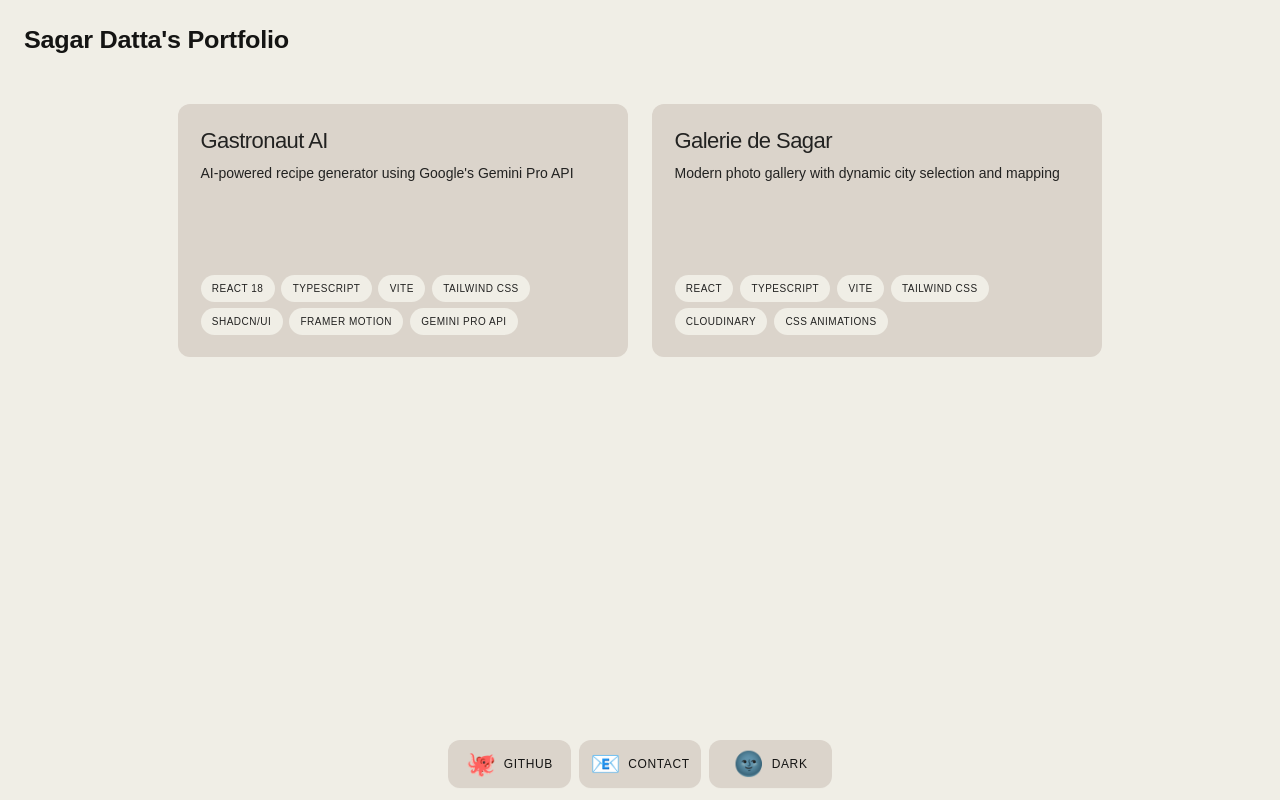
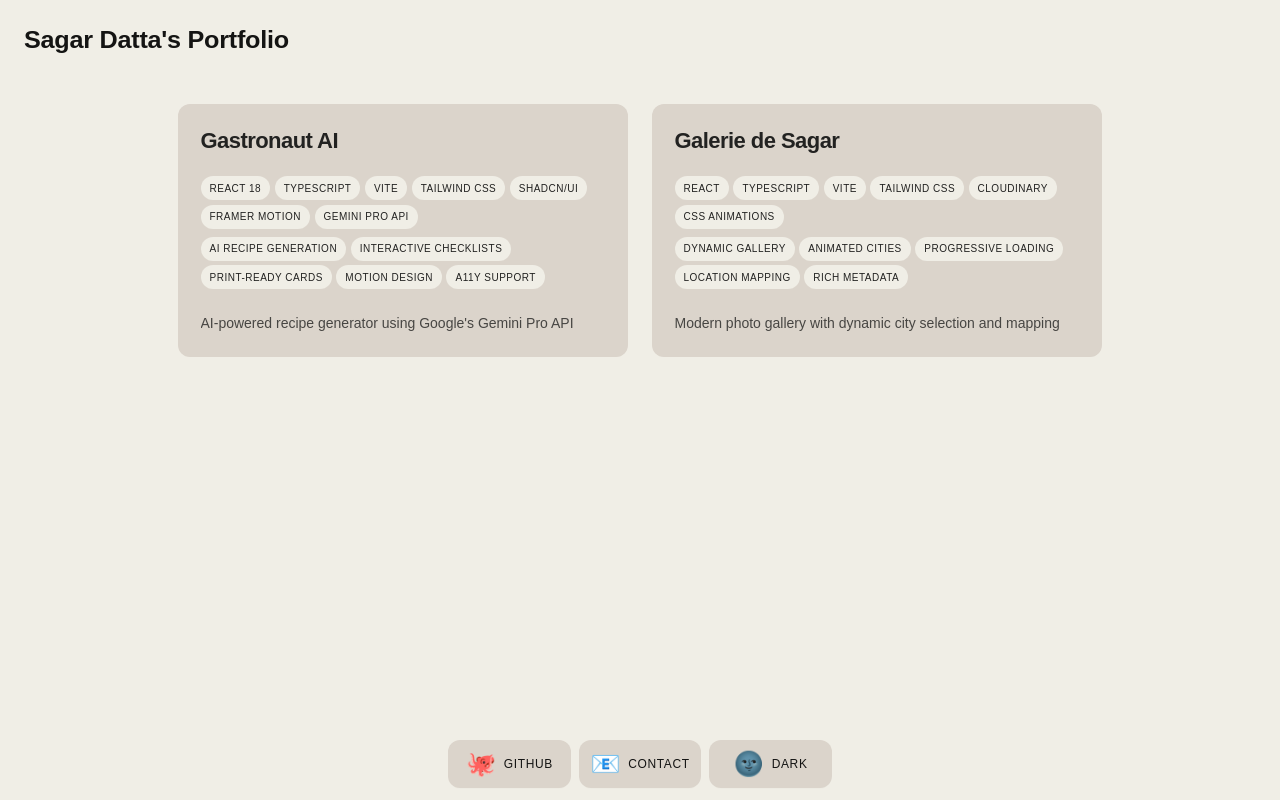
Before and after one commit to sagar-datta/portfolio, a Next.js app: page / in a window 1280 px wide. Built offline with nearby package versions, Linux system fonts and the light colour scheme.

Commit message:
Refactor grid item layout with enhanced typography and responsive tags

```diff
--- a/src/components/molecules/grid-item.tsx
+++ b/src/components/molecules/grid-item.tsx
@@ -50,37 +50,62 @@ export const GridItem = ({
         <div
           className={`
             absolute inset-0 flex flex-col
-            justify-between p-[5%] transition-smooth
+            p-[5%] transition-smooth
             bg-button-light dark:bg-button-dark
             opacity-100 group-hover:opacity-0
             group-active:opacity-0
           `}
         >
-          <div className="space-y-2 select-none">
-            <h3 className="font-medium tracking-tight text-clamp-title text-dark dark:text-light">
+          <div className="flex flex-col h-full select-none">
+            {/* Title */}
+            <h3 className="font-semibold tracking-tight text-clamp-title text-dark dark:text-light leading-none">
               {title}
             </h3>
-            <p className="font-normal text-clamp-body text-dark dark:text-light">
-              {description}
-            </p>
-          </div>
 
-          <div className="flex flex-wrap gap-[clamp(0.25rem,1.5cqi,0.5rem)] mt-auto select-none">
+            {/* Tags Container - centered between title and description */}
+            <div className="flex-1 flex flex-col justify-center space-y-2 my-2">
+              {/* Tech Stack */}
+              <div className="flex flex-wrap gap-[clamp(0.25rem,1cqi,0.375rem)]">
                 {techStack.map((tech, i) => (
                   <span
                     key={i}
                     className={`
-                  text-modern-clamp
-                  px-[clamp(0.375rem,2.5cqi,0.75rem)]
-                  py-[clamp(0.125rem,1.25cqi,0.375rem)]
+                      text-modern-clamp font-medium
+                      px-[clamp(0.25rem,2cqi,0.75rem)]
+                      py-[clamp(0.1rem,1cqi,0.375rem)]
                       rounded-full bg-light dark:bg-primary-dark
-                  text-dark dark:text-light ring-0
+                      text-dark dark:text-light
                     `}
                   >
                     {tech}
                   </span>
                 ))}
               </div>
+
+              {/* Key Features - only show on lg screens */}
+              <div className="hidden lg:flex flex-wrap gap-[clamp(0.25rem,1cqi,0.375rem)]">
+                {keyFeatures.map((feature, i) => (
+                  <span
+                    key={i}
+                    className={`
+                      text-modern-clamp font-medium
+                      px-[clamp(0.25rem,2cqi,0.75rem)]
+                      py-[clamp(0.1rem,1cqi,0.375rem)]
+                      rounded-full bg-light dark:bg-primary-dark
+                      text-dark dark:text-light
+                    `}
+                  >
+                    {feature}
+                  </span>
+                ))}
+              </div>
+            </div>
+
+            {/* Description */}
+            <p className="font-normal text-clamp-body text-dark/80 dark:text-light/80 leading-snug line-clamp-3">
+              {description}
+            </p>
+          </div>
         </div>
       </div>
     </div>
--- a/src/utils/constants.ts
+++ b/src/utils/constants.ts
@@ -18,11 +18,11 @@ export const GRID_ITEMS: IPortfolioItem[] = [
       "Gemini Pro API",
     ],
     keyFeatures: [
-      "Smart recipe generation with AI",
-      "Interactive checklist for ingredients",
-      "Print-optimized recipe cards",
-      "Responsive design with animations",
-      "Accessibility features",
+      "AI Recipe Generation",
+      "Interactive Checklists",
+      "Print-Ready Cards",
+      "Motion Design",
+      "A11y Support",
     ],
   },
   {
@@ -41,11 +41,11 @@ export const GRID_ITEMS: IPortfolioItem[] = [
       "CSS Animations",
     ],
     keyFeatures: [
-      "Dynamic image gallery with modal view",
-      "Cities ticker with smooth animations",
-      "Progressive image loading",
-      "Location data integration",
-      "Rich metadata display",
+      "Dynamic Gallery",
+      "Animated Cities",
+      "Progressive Loading",
+      "Location Mapping",
+      "Rich Metadata",
     ],
   },
 ];
```
Lines whose indentation alone changed are shown as unchanged.
